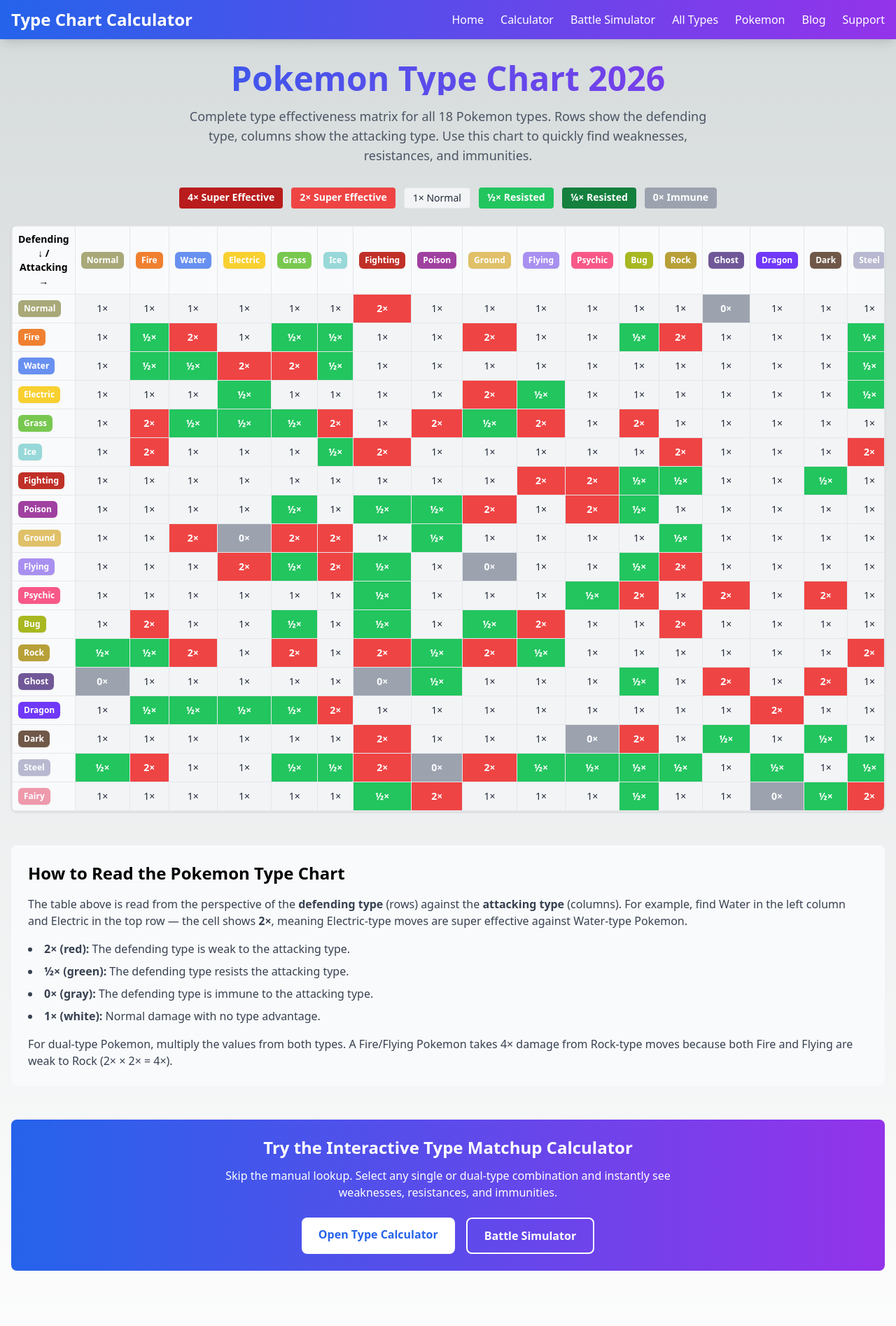
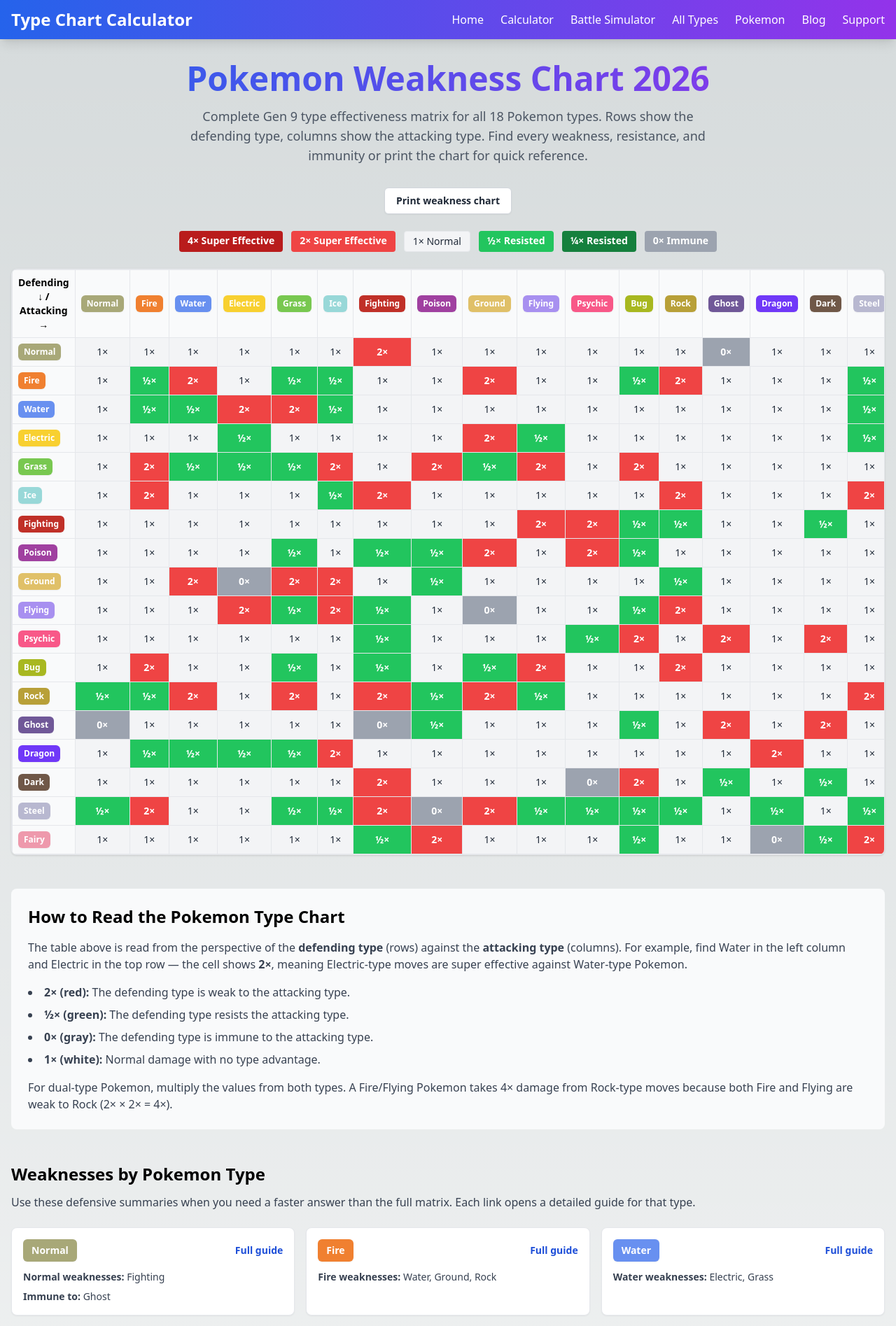
Before and after one commit to lincyang720/type-chart-calculator, a Next.js app: page /pokemon/type-chart in a window 1280 px wide. Shown: the top 1895 px of the page at 70% size. Built offline with nearby package versions, Linux system fonts and the light colour scheme.

Commit message:
Expand weakness chart and add hard quiz mode

```diff
--- a/app/page.tsx
+++ b/app/page.tsx
@@ -188,7 +188,7 @@ export default function Home() {
         {/* Features Section */}
         <section className="mb-12">
           <h2 className="text-2xl sm:text-3xl font-bold mb-6">More Type Effectiveness Tools</h2>
-          <div className="grid sm:grid-cols-2 gap-6">
+          <div className="grid gap-6 sm:grid-cols-2 lg:grid-cols-3">
             <div className="bg-white rounded-lg shadow-lg p-6 border-l-4 border-purple-600">
               <h3 className="text-xl font-semibold mb-3 text-purple-600">Battle Simulator</h3>
               <p className="text-gray-600 mb-4">
@@ -203,8 +203,17 @@ export default function Home() {
               <p className="text-gray-600 mb-4">
                 View the full 18×18 type effectiveness matrix for comprehensive reference.
               </p>
-              <Link href="/types" className="text-blue-600 font-semibold hover:underline">
+              <Link href="/pokemon/type-chart" className="text-blue-600 font-semibold hover:underline">
                 View Full Chart →
+              </Link>
+            </div>
+            <div className="bg-white rounded-lg shadow-lg p-6 border-l-4 border-green-600">
+              <h3 className="text-xl font-semibold mb-3 text-green-700">Pokemon Type Quiz</h3>
+              <p className="text-gray-600 mb-4">
+                Practice single-type matchups or switch to Hard mode for dual-type weakness questions.
+              </p>
+              <Link href="/pokemon/type-quiz" className="text-green-700 font-semibold hover:underline">
+                Take the Quiz →
               </Link>
             </div>
           </div>
--- /dev/null
+++ b/app/pokemon/type-chart/PrintChartButton.tsx
@@ -0,0 +1,13 @@
+'use client';
+
+export default function PrintChartButton() {
+  return (
+    <button
+      type="button"
+      onClick={() => window.print()}
+      className="rounded-md border border-gray-300 bg-white px-4 py-2 text-sm font-semibold text-gray-800 shadow-sm hover:bg-gray-50 print:hidden"
+    >
+      Print weakness chart
+    </button>
+  );
+}
--- a/app/pokemon/type-chart/page.tsx
+++ b/app/pokemon/type-chart/page.tsx
@@ -4,14 +4,17 @@ import TypeBadge from '@/components/TypeBadge';
 import { TypeId } from '@/lib/types';
 import { formatMultiplier, calculateMultiplier } from '@/lib/typeCalculations';
 import typesData from '@/data/types.json';
+import JsonLd, { BreadcrumbSchema } from '@/components/SEO/JsonLd';
+import { SITE_URL } from '@/lib/seo';
+import PrintChartButton from './PrintChartButton';
 
 export const metadata: Metadata = {
-  title: 'Pokemon Type Chart 2026 - Complete Type Effectiveness Matrix',
-  description: 'View the complete Pokemon type chart for all 18 types. Check super effective, not very effective, and immune matchups in an interactive matrix.',
+  title: 'Pokemon Weakness Chart 2026 - Complete Type Effectiveness',
+  description: 'Use the complete Pokemon weakness chart for all 18 types. Find every weakness, resistance, immunity, and Gen 9 type effectiveness matchup.',
   keywords: 'pokemon type chart, type effectiveness chart, pokemon weakness chart, type matchup chart, gen 9 type chart',
   openGraph: {
-    title: 'Pokemon Type Chart 2026 - Complete Type Effectiveness Matrix',
-    description: 'View the complete Pokemon type chart for all 18 types. Check super effective, not very effective, and immune matchups.',
+    title: 'Pokemon Weakness Chart 2026 - Complete Type Effectiveness',
+    description: 'Find every weakness, resistance, immunity, and Gen 9 type effectiveness matchup for all 18 Pokemon types.',
     url: 'https://www.typematchup.org/pokemon/type-chart',
     type: 'website',
   },
@@ -41,17 +44,62 @@ function getCellClass(multiplier: number): string {
   return 'bg-gray-100 text-gray-800';
 }
 
+function getTypeName(typeId: TypeId): string {
+  return typesData.types.find(type => type.id === typeId)?.name ?? typeId;
+}
+
+const faqItems = [
+  {
+    question: 'How do I use the Pokemon weakness chart?',
+    answer: 'Choose the defending type from the rows, then find the attacking move type in the columns. A 2x result is a weakness, 0.5x is a resistance, and 0x is an immunity.',
+  },
+  {
+    question: 'How do dual-type weaknesses work?',
+    answer: 'Multiply the effectiveness of the attack against both defending types. Two weaknesses create 4x damage, while a weakness and a resistance cancel to 1x damage.',
+  },
+  {
+    question: 'Is this chart correct for Pokemon Scarlet and Violet?',
+    answer: 'Yes. The chart uses the current 18-type system used in Generation 9, including Fairy type and the modern Steel-type resistances.',
+  },
+  {
+    question: 'Do abilities change Pokemon weaknesses?',
+    answer: 'Some abilities can add immunities or modify damage, but this chart shows the standard type matchup before abilities, held items, weather, or special move effects are applied.',
+  },
+];
+
 export default function TypeChartPage() {
+  const faqSchema = {
+    '@context': 'https://schema.org',
+    '@type': 'FAQPage',
+    mainEntity: faqItems.map(item => ({
+      '@type': 'Question',
+      name: item.question,
+      acceptedAnswer: {
+        '@type': 'Answer',
+        text: item.answer,
+      },
+    })),
+  };
+
   return (
-    <div className="container mx-auto px-4 py-8">
+    <div className="container mx-auto px-4 py-8 print:px-0 print:py-0">
+      <JsonLd data={faqSchema} />
+      <BreadcrumbSchema items={[
+        { name: 'Home', url: SITE_URL },
+        { name: 'Pokemon Type Chart', url: `${SITE_URL}/pokemon/type-chart` },
+      ]} />
       <div className="max-w-7xl mx-auto">
         <h1 className="text-3xl sm:text-4xl md:text-5xl font-bold mb-4 text-center bg-gradient-to-r from-blue-600 to-purple-600 bg-clip-text text-transparent">
-          Pokemon Type Chart 2026
+          Pokemon Weakness Chart 2026
         </h1>
         <p className="text-lg text-gray-600 mb-8 text-center max-w-3xl mx-auto">
-          Complete type effectiveness matrix for all 18 Pokemon types. Rows show the defending type,
-          columns show the attacking type. Use this chart to quickly find weaknesses, resistances, and immunities.
+          Complete Gen 9 type effectiveness matrix for all 18 Pokemon types. Rows show the defending type,
+          columns show the attacking type. Find every weakness, resistance, and immunity or print the chart for quick reference.
         </p>
+
+        <div className="mb-6 flex justify-center">
+          <PrintChartButton />
+        </div>
 
         {/* Legend */}
         <div className="flex flex-wrap justify-center gap-3 mb-6 text-sm">
@@ -70,7 +118,6 @@ export default function TypeChartPage() {
               <tr>
                 <th className="sticky left-0 z-10 bg-gray-50 p-2 border min-w-[80px]">Defending ↓ / Attacking →</th>
                 {ALL_TYPES.map(attackingType => {
-                  const type = typesData.types.find(t => t.id === attackingType);
                   return (
                     <th key={attackingType} className="p-2 border min-w-[48px] text-center bg-gray-50">
                       <TypeBadge typeId={attackingType} size="sm" />
@@ -81,7 +128,6 @@ export default function TypeChartPage() {
             </thead>
             <tbody>
               {ALL_TYPES.map(defendingType => {
-                const type = typesData.types.find(t => t.id === defendingType);
                 return (
                   <tr key={defendingType}>
                     <th className="sticky left-0 z-10 bg-gray-50 p-2 border text-left">
@@ -124,8 +170,53 @@ export default function TypeChartPage() {
           </div>
         </section>
 
+        <section className="mb-12 print:hidden">
+          <h2 className="mb-3 text-2xl font-bold">Weaknesses by Pokemon Type</h2>
+          <p className="mb-6 text-gray-700">
+            Use these defensive summaries when you need a faster answer than the full matrix. Each link opens a detailed guide for that type.
+          </p>
+          <div className="grid gap-4 sm:grid-cols-2 lg:grid-cols-3">
+            {ALL_TYPES.map(defendingType => {
+              const weakTo = ALL_TYPES.filter(attackingType => calculateMultiplier(attackingType, [defendingType]) === 2);
+              const immuneTo = ALL_TYPES.filter(attackingType => calculateMultiplier(attackingType, [defendingType]) === 0);
+
+              return (
+                <article key={defendingType} className="rounded-lg border border-gray-200 bg-white p-4 shadow-sm">
+                  <div className="mb-3 flex items-center justify-between gap-3">
+                    <TypeBadge typeId={defendingType} />
+                    <Link href={`/types/${defendingType}`} className="text-sm font-semibold text-blue-700 hover:underline">
+                      Full guide
+                    </Link>
+                  </div>
+                  <p className="text-sm text-gray-700">
+                    <strong>{getTypeName(defendingType)} weaknesses:</strong>{' '}
+                    {weakTo.map(getTypeName).join(', ')}
+                  </p>
+                  {immuneTo.length > 0 && (
+                    <p className="mt-2 text-sm text-gray-700">
+                      <strong>Immune to:</strong> {immuneTo.map(getTypeName).join(', ')}
+                    </p>
+                  )}
+                </article>
+              );
+            })}
+          </div>
+        </section>
+
+        <section className="mb-12 print:hidden">
+          <h2 className="mb-6 text-2xl font-bold">Pokemon Weakness Chart FAQ</h2>
+          <div className="space-y-4">
+            {faqItems.map(item => (
+              <details key={item.question} className="rounded-lg border border-gray-200 bg-white p-4">
+                <summary className="cursor-pointer font-semibold text-gray-900">{item.question}</summary>
+                <p className="mt-3 text-gray-700">{item.answer}</p>
+              </details>
+            ))}
+          </div>
+        </section>
+
         {/* CTA */}
-        <section className="bg-gradient-to-r from-blue-600 to-purple-600 rounded-lg p-6 text-white text-center">
+        <section className="bg-gradient-to-r from-blue-600 to-purple-600 rounded-lg p-6 text-white text-center print:hidden">
           <h2 className="text-2xl font-bold mb-3">Try the Interactive Type Matchup Calculator</h2>
           <p className="mb-6 max-w-2xl mx-auto">
             Skip the manual lookup. Select any single or dual-type combination and instantly see weaknesses, resistances, and immunities.
--- a/app/pokemon/type-quiz/TypeQuizClient.tsx
+++ b/app/pokemon/type-quiz/TypeQuizClient.tsx
@@ -12,22 +12,32 @@ const ALL_TYPES: TypeId[] = [
   'rock', 'ghost', 'dragon', 'dark', 'steel', 'fairy'
 ];
 
+type QuizMode = 'easy' | 'hard';
+
+interface QuizQuestion {
+  defendingTypes: TypeId[];
+  correctAnswer: TypeId;
+  options: TypeId[];
+  multiplier: number;
+}
+
 const INITIAL_QUESTION = {
-  defendingType: 'normal' as TypeId,
+  defendingTypes: ['normal'] as TypeId[],
   correctAnswer: 'fighting' as TypeId,
   options: ['fighting', 'ghost', 'ground', 'fairy'] as TypeId[],
+  multiplier: 2,
 };
 
 function getRandomType(): TypeId {
   return ALL_TYPES[Math.floor(Math.random() * ALL_TYPES.length)];
 }
 
-function getSuperEffectiveTypes(defendingType: TypeId): TypeId[] {
-  return ALL_TYPES.filter(attackingType => calculateMultiplier(attackingType, [defendingType]) >= 2);
+function getSuperEffectiveTypes(defendingTypes: TypeId[]): TypeId[] {
+  return ALL_TYPES.filter(attackingType => calculateMultiplier(attackingType, defendingTypes) >= 2);
 }
 
-function getNonSuperEffectiveTypes(defendingType: TypeId): TypeId[] {
-  return ALL_TYPES.filter(attackingType => calculateMultiplier(attackingType, [defendingType]) < 2);
+function getNonSuperEffectiveTypes(defendingTypes: TypeId[]): TypeId[] {
+  return ALL_TYPES.filter(attackingType => calculateMultiplier(attackingType, defendingTypes) < 2);
 }
 
 function shuffle<T>(array: T[]): T[] {
@@ -39,29 +49,39 @@ function shuffle<T>(array: T[]): T[] {
   return copy;
 }
 
-function generateQuestion() {
-  const defendingType = getRandomType();
-  const correctPool = getSuperEffectiveTypes(defendingType);
+function generateQuestion(mode: QuizMode): QuizQuestion {
+  const firstType = getRandomType();
+  let defendingTypes = [firstType];
+
+  if (mode === 'hard') {
+    const secondTypePool = ALL_TYPES.filter(type => type !== firstType);
+    const secondType = secondTypePool[Math.floor(Math.random() * secondTypePool.length)];
+    defendingTypes = [firstType, secondType];
+  }
+
+  const correctPool = getSuperEffectiveTypes(defendingTypes);
 
   // Ensure the question has at least one correct answer
   if (correctPool.length === 0) {
-    return generateQuestion();
+    return generateQuestion(mode);
   }
 
   const correctAnswer = correctPool[Math.floor(Math.random() * correctPool.length)];
-  const distractorPool = getNonSuperEffectiveTypes(defendingType);
+  const distractorPool = getNonSuperEffectiveTypes(defendingTypes);
   const distractors = shuffle(distractorPool).slice(0, 3);
   const options = shuffle([correctAnswer, ...distractors]);
 
   return {
-    defendingType,
+    defendingTypes,
     correctAnswer,
     options,
+    multiplier: calculateMultiplier(correctAnswer, defendingTypes),
   };
 }
 
 export default function TypeQuizPage() {
-  const [question, setQuestion] = useState(INITIAL_QUESTION);
+  const [mode, setMode] = useState<QuizMode>('easy');
+  const [question, setQuestion] = useState<QuizQuestion>(INITIAL_QUESTION);
   const [selected, setSelected] = useState<TypeId | null>(null);
   const [score, setScore] = useState(0);
   const [total, setTotal] = useState(0);
@@ -87,8 +107,18 @@ export default function TypeQuizPage() {
   }, [selected, question.correctAnswer]);
 
   const nextQuestion = useCallback(() => {
-    setQuestion(generateQuestion());
+    setQuestion(generateQuestion(mode));
     setSelected(null);
+  }, [mode]);
+
+  const changeMode = useCallback((nextMode: QuizMode) => {
+    setMode(nextMode);
+    setQuestion(nextMode === 'easy' ? INITIAL_QUESTION : generateQuestion('hard'));
+    setSelected(null);
+    setScore(0);
+    setTotal(0);
+    setStreak(0);
+    setBestStreak(0);
   }, []);
 
   const isCorrect = selected === question.correctAnswer;
@@ -100,8 +130,28 @@ export default function TypeQuizPage() {
           Pokemon Type Quiz
         </h1>
         <p className="text-lg text-gray-600 mb-8 text-center">
-          Test your type matchup knowledge. Which attacking type is super effective against the defending type?
+          Test your type matchup knowledge with single-type questions or hard dual-type matchups.
         </p>
+
+        <div className="mb-8 flex justify-center" aria-label="Quiz difficulty">
+          <div className="inline-flex rounded-md border border-gray-300 bg-white p-1 shadow-sm">
+            {(['easy', 'hard'] as QuizMode[]).map(option => (
+              <button
+                key={option}
+                type="button"
+                onClick={() => changeMode(option)}
+                aria-pressed={mode === option}
+                className={`min-w-[104px] rounded px-4 py-2 text-sm font-semibold capitalize transition-colors ${
+                  mode === option
+                    ? 'bg-blue-600 text-white'
+                    : 'text-gray-700 hover:bg-gray-100'
+                }`}
+              >
+                {option}
+              </button>
+            ))}
+          </div>
+        </div>
 
         {/* Scoreboard */}
         <div className="flex justify-center gap-4 mb-8">
@@ -121,9 +171,13 @@ export default function TypeQuizPage() {
 
         {/* Question Card */}
         <div className="bg-white rounded-xl shadow-lg p-6 sm:p-8 mb-8 text-center">
-          <p className="text-gray-600 mb-4">Which type is super effective against:</p>
-          <div className="flex justify-center mb-8">
-            <TypeBadge typeId={question.defendingType} size="lg" />
+          <p className="text-gray-600 mb-4">
+            Which attacking type is super effective against this {mode === 'hard' ? 'dual-type combination' : 'type'}?
+          </p>
+          <div className="flex justify-center gap-2 mb-8">
+            {question.defendingTypes.map(type => (
+              <TypeBadge key={type} typeId={type} size="lg" />
+            ))}
           </div>
 
           <div className="grid grid-cols-2 gap-4">
@@ -155,7 +209,9 @@ export default function TypeQuizPage() {
           {selected && (
             <div className="mt-6">
               <p className={`text-lg font-semibold mb-4 ${isCorrect ? 'text-green-600' : 'text-red-600'}`}>
-                {isCorrect ? 'Correct! 🎉' : `Wrong! The correct answer was ${question.correctAnswer.charAt(0).toUpperCase() + question.correctAnswer.slice(1)}.`}
+                {isCorrect
+                  ? `Correct! That attack deals ${question.multiplier}x damage.`
+                  : `Not quite. ${question.correctAnswer.charAt(0).toUpperCase() + question.correctAnswer.slice(1)} deals ${question.multiplier}x damage.`}
               </p>
               <button
                 onClick={nextQuestion}
@@ -169,12 +225,22 @@ export default function TypeQuizPage() {
 
         {/* Tips */}
         <section className="bg-blue-50 rounded-lg p-6 mb-8">
-          <h2 className="text-xl font-bold mb-3">Study Tips</h2>
+          <h2 className="text-xl font-bold mb-3">{mode === 'hard' ? 'Hard Mode Tips' : 'Study Tips'}</h2>
           <ul className="list-disc list-inside space-y-2 text-gray-700">
             <li>Memorize the classic starters: Water beats Fire, Fire beats Grass, Grass beats Water.</li>
-            <li>Ghost and Dark moves are super effective against Ghost, while Dark resists Ghost moves.</li>
-            <li>Steel resists many types but is weak to Fire, Fighting, and Ground.</li>
-            <li>Ground is immune to Electric, and Electric is immune to Ground? No — Electric is weak to Ground!</li>
+            {mode === 'hard' ? (
+              <>
+                <li>Multiply both defensive matchups: 2x times 2x creates a 4x weakness.</li>
+                <li>A 2x weakness and a 0.5x resistance cancel each other to neutral damage.</li>
+                <li>An immunity always reduces the final type multiplier to zero.</li>
+              </>
+            ) : (
+              <>
+                <li>Ghost and Dark moves are super effective against Ghost, while Dark resists Ghost moves.</li>
+                <li>Steel resists many types but is weak to Fire, Fighting, and Ground.</li>
+                <li>Ground is immune to Electric, while Electric is weak to Ground.</li>
+              </>
+            )}
           </ul>
         </section>
 
```
Also changed, not shown: app/pokemon/type-quiz/page.tsx (+7 -7 lines).
